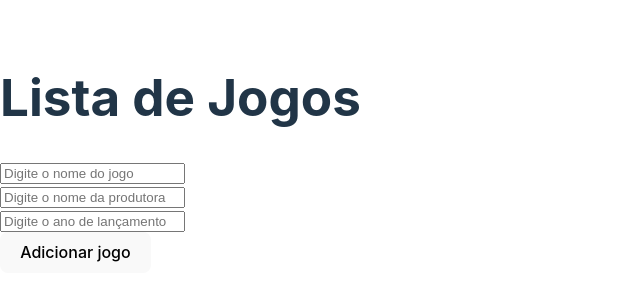
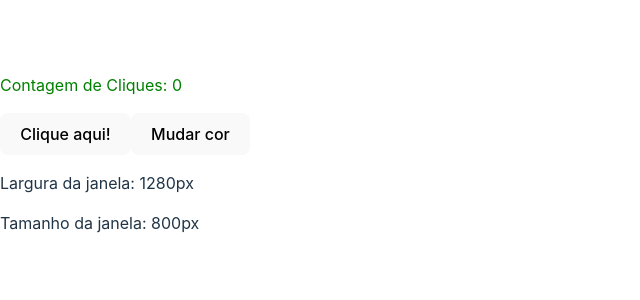
Before and after one commit to JoaoVictorCRP/react-introduction, a React (Vite) app: page / in a window 1280 px wide. Shown: the part 246-546 px from the top of the page, without its empty margins (0-640 px from the left). Built offline with nearby package versions, Linux system fonts and the light colour scheme.

Commit message:
useEffect to trigger a block of code based on changes in values or DOM elements

```diff
--- a/src/Container.tsx
+++ b/src/Container.tsx
@@ -1,55 +1,83 @@
-import{useState} from "react";
+// useEffect() = React Hook that tells React DO SOME CODE WHEN (chose one)...
+//               - This component re-renders
+//               - This component mounts (component is added to the DOM)
+//               - The state of a value changes.
 
-// Updating ARRAY of OBJECTS in State
+
+// useEffect(function, [dependencies])
+
+// 1. useEffect ( () => {} )            // Runs after every re-render
+// 2. useEffect ( () => {}, [] )        // Runs only on mount (run & done)
+// 3. useEffect ( () => {}, [value])    // Runs on mount + when value changes
+
+
+// USES
+// #1 Event Listeners
+// #2 DOM manipulation
+// #3 Subscriptions (real-time updates)
+// #4 Fetching Data from an API
+// #5 Clean up when a component unmounts (component is removed from the DOM)
+
+// PS: Understand "useEffect" in React as "useSideCode".
+
+
+import { useEffect, useState } from "react";
 
 function Container() {
-    const [games, setGames] = useState<Array<object>>([]);
-    const [gameName, setGameName] = useState<string>("");
-    const [gameProducer, setGameProducer] = useState<string>("");
-    const [gameYear, setGameYear] = useState<string>("");
 
-    function handleAddGame(){
-        const newGame = {
-            name: gameName,
-            producer: gameProducer,
-            year: gameYear
-        };
-        setGames(games => [...games, newGame]);
+    const [count, setCount] = useState(0);
+    const [color, setColor] = useState("green");
 
-        // Setting input boxes to be null
-        setGameName("");
-        setGameProducer("");
-        setGameYear("");
+
+    // Capturing window size
+    const [width, setWidth] = useState(window.innerWidth);
+    const [height, setHeight] = useState(window.innerHeight);
+
+    //window.addEventListener("resize", handleResize);
+    //console.log("EVENT LISTENER ADDED"); // ATTENTION: the event listener above will be placed each time the page re-renders...
+    // To fix this, lets add the 2 lines above into a useEffect hook:
+
+    useEffect(() => {
+        window.addEventListener("resize", handleResize);
+        console.log("EVENT LISTENER ADDED");
+
+        return () => {
+            window.removeEventListener("resize", handleResize); // Removing the event listener (cleaning up)
+            console.log("EVENT LISTENER REMOVED")
+        }
+    }, [])
+
+
+
+    useEffect(() => { // UseEffect is pretty interesting if you want to keep your code organized and more clear, since this block of code will be explicit written to be run based on one or more values or components.
+        document.title = `Você clicou ${count} vezes | Cor: ${color}`;
+
+        // return () => {
+            // You can use the return statement inside useEffect to do a Clean UP on a DOM element.
+        // }
+    })
+
+    function addCount(){
+        setCount(c => c+1);
     }
 
-    function handleRemoveGame(index:number) {
-        setGames(games.filter((_element, i) => i!==index));
+    function changeColor(){
+        setColor(c => c === "green" ? "yellow" : "green");
     }
 
-    function handleNameChange(event:React.ChangeEvent<HTMLInputElement>){
-        setGameName(event.target.value);
-    };
-
-    function handleProducerChange(event:React.ChangeEvent<HTMLInputElement>){
-        setGameProducer(event.target.value);
-    };
-
-    function handleYearChange(event:React.ChangeEvent<HTMLInputElement>){
-        setGameYear(event.target.value);
-    };
+    function handleResize(){
+        setWidth(window.innerWidth);
+        setHeight(window.innerHeight);
+    }
 
     return(
         <>
-            <h1>Lista de Jogos</h1>
+            <p style={{color: color}}>Contagem de Cliques: {count}</p>
+            <button onClick={addCount}>Clique aqui!</button>
+            <button onClick={changeColor}>Mudar cor</button>
 
-            <ul>
-                {games.map((element, index) => <li key={index} onClick={() => handleRemoveGame(index)}> Nome: {element.name} - Produtora: {element.producer} - Ano: {element.year}</li>)}
-            </ul>
-
-            <input type="text" id="gameNameInput" placeholder="Digite o nome do jogo" value={gameName} onChange={handleNameChange}/> <br/>
-            <input type="text" id="gameProducerInput" placeholder="Digite o nome da produtora" value={gameProducer} onChange={handleProducerChange}/> <br/>
-            <input type="number" id="gameYearInput" placeholder="Digite o ano de lançamento" value={gameYear} onChange={handleYearChange}/> <br/>
-            <button onClick={handleAddGame}>Adicionar jogo</button>
+            <p>Largura da janela: {width}px</p>
+            <p>Tamanho da janela: {height}px</p>
         </>
     );
 }
```
